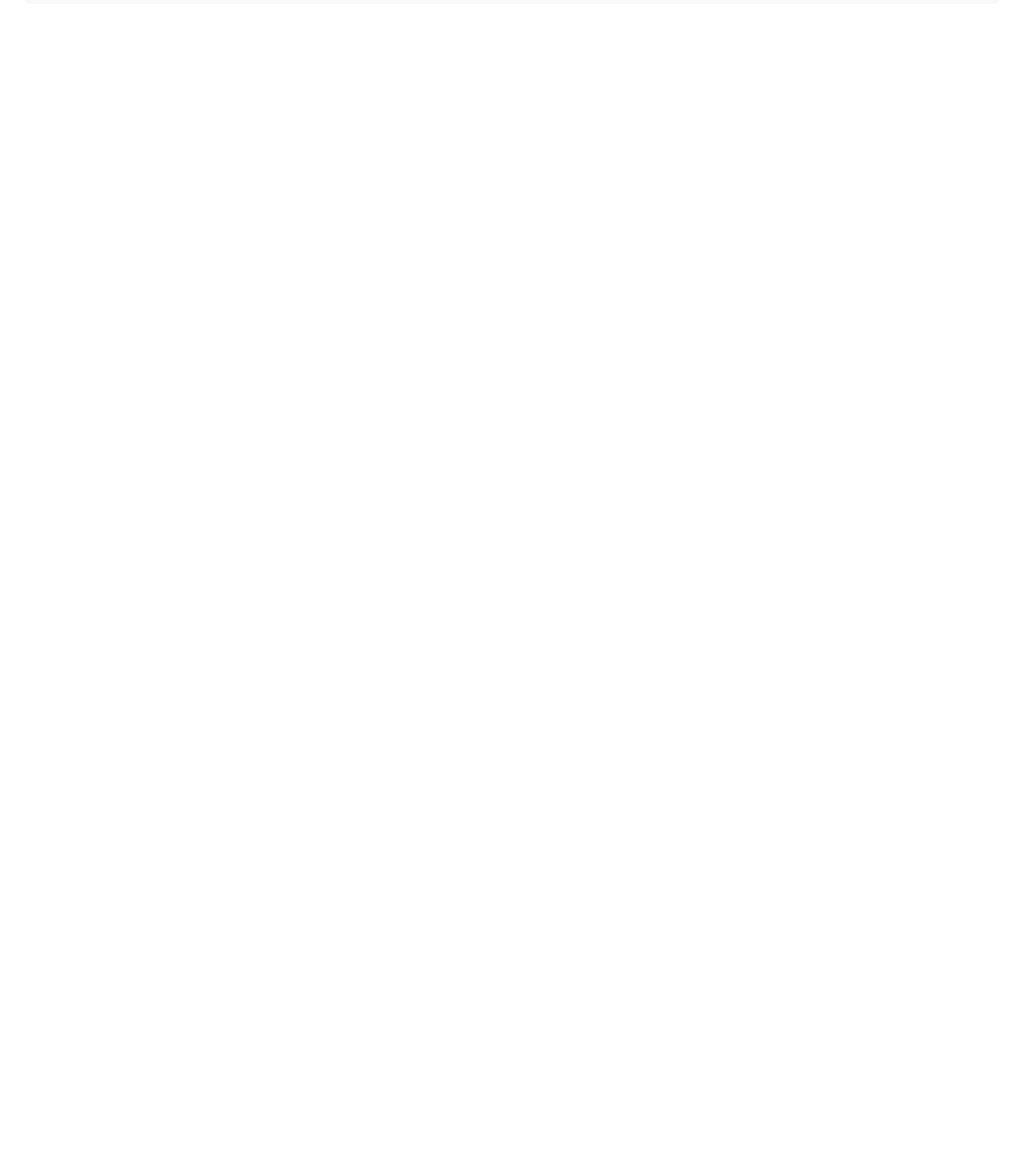
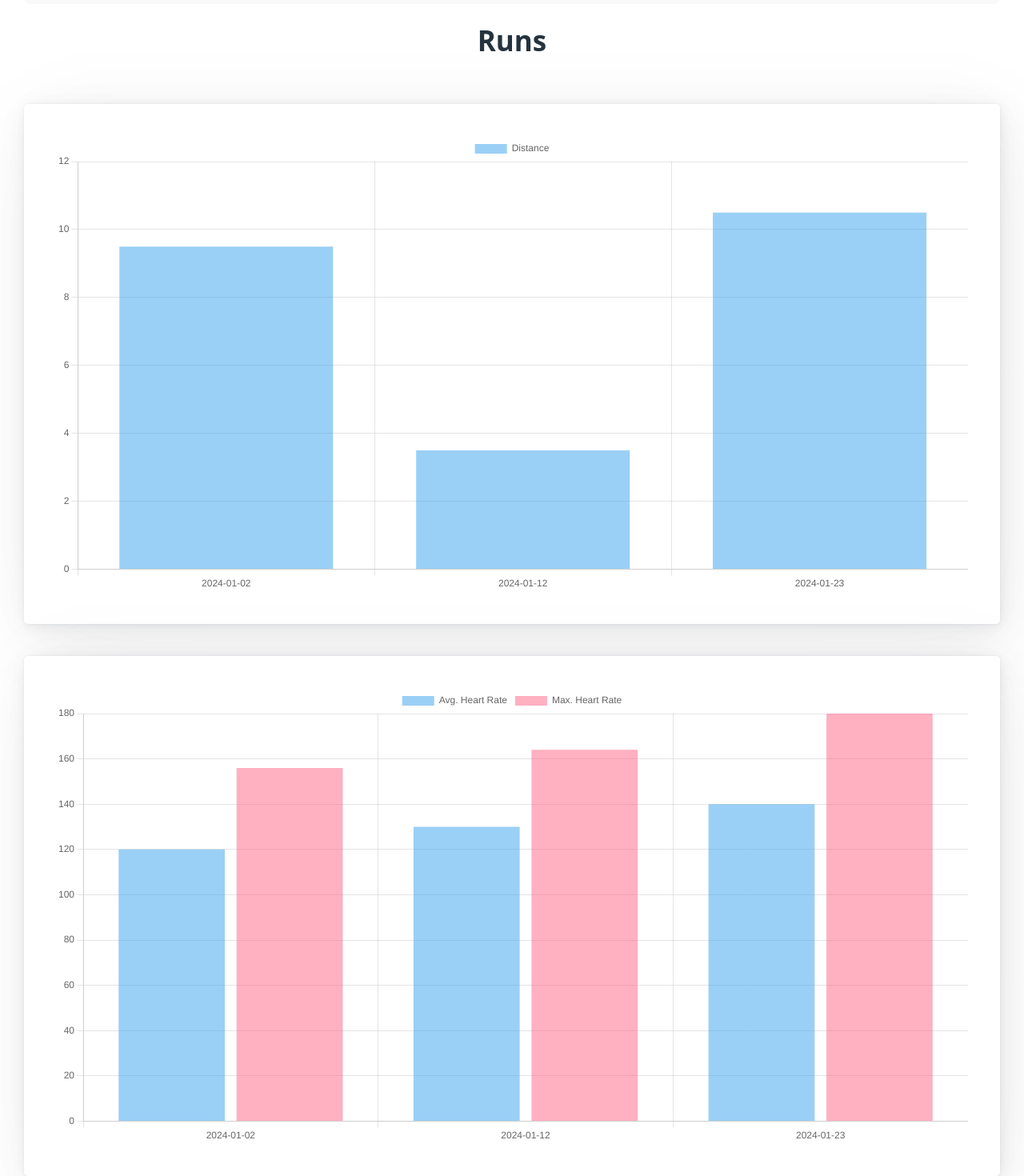
Before and after one commit to Dominik137/Sweat-Spectrum-FullStack-Project, a React (Vite) app in the folder Frontend/SweatSpectrum/: page /statspro in a window 1280 px wide. Shown: the part 297-1767 px from the top of the page at 80% size. Before the commit the page ends 800 px from the top, so only its background shows below. Built offline with nearby package versions, Linux system fonts and the light colour scheme; no server answers.

Commit message:
install chart.js and begin dummy data

```diff
--- a/Frontend/SweatSpectrum/package.json
+++ b/Frontend/SweatSpectrum/package.json
@@ -10,7 +10,9 @@
     "preview": "vite preview"
   },
   "dependencies": {
+    "chart.js": "^4.4.1",
     "react": "^18.2.0",
+    "react-chartjs-2": "^5.2.0",
     "react-dom": "^18.2.0"
   },
   "devDependencies": {
--- a/Frontend/SweatSpectrum/src/components/StatsPro.jsx
+++ b/Frontend/SweatSpectrum/src/components/StatsPro.jsx
@@ -1,12 +1,66 @@
 import Analytics from "./Analytics"
+import {useState, useEffect} from "react"
+import {Chart as ChartJS} from "chart.js/auto"
+import {Bar} from "react-chartjs-2"
 
-function StatsPro(){
+function StatsPro({user}){
+    const [userWorkouts, setUserWorkouts] = useState([])
+
+    useEffect(() => {
+      if (user) {
+        fetch(`/api/users/${user.id}/workouts`)
+          .then(r => r.json())
+          .then(data => setUserWorkouts(data))
+      }
+    }, [user]);
+
+    //All dates of user runs
+    //All distances of user runs
+
+
+
     return(
         //This is the page that will display the graphs for the different workout types a user has logged, as well as link to detailed breakdown per workout type.
         <div>
             <h1>StatsPro</h1>
             //Graphs go here
             <button> LINK TO ANALYTICS PAGE HERE</button>
+
+            <h2>Runs</h2>
+
+            <article className="run-chart-distance">
+                <Bar
+                    data={{
+                        labels: ["2024-01-02", "2024-01-12", "2024-01-23"],
+                        datasets: [
+                            {
+                                label: "Distance",
+                                data: [9.5, 3.5, 10.5],
+                            },
+
+                        ],
+                    }}
+                />
+            </article>
+
+            <article className="run-chart-hr">
+                <Bar
+                    data={{
+                        labels: ["2024-01-02", "2024-01-12", "2024-01-23"],
+                        datasets: [
+                            {
+                                label: "Avg. Heart Rate",
+                                data: [120, 130, 140],
+                            },
+                            {
+                                label: "Max. Heart Rate",
+                                data: [156, 164, 180],
+                            },
+
+                        ],
+                    }}
+                />
+            </article>
         </div>
     )
 }
```
Also changed, not shown: 1 other file (tests, documents, lock files or other folders).
